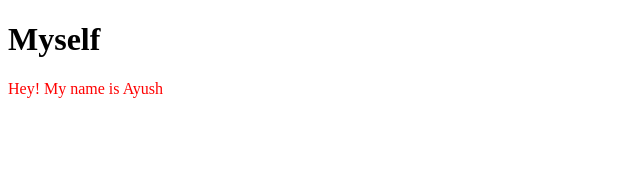
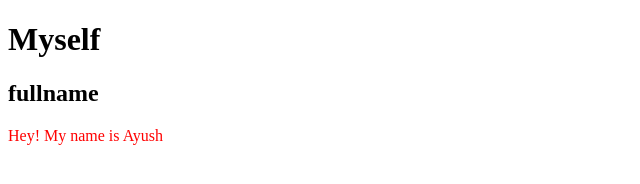
Before and after one commit to AyushWangane/localrepo, a plain HTML site: page index.html in a window 1280 px wide. Shown: the whole page, without its empty margins (0-640 px from the left). Drawn offline with Linux system fonts and the light colour scheme.

Commit message:
added name

```diff
--- a/index.html
+++ b/index.html
@@ -8,6 +8,6 @@
 </head>
 <body>
     <h1>Myself</h1>
-    <p>Hey! My name is Ayush</p>
+    <h2>fullname</h2><p>Hey! My name is Ayush</p>
 </body>
 </html>
```
